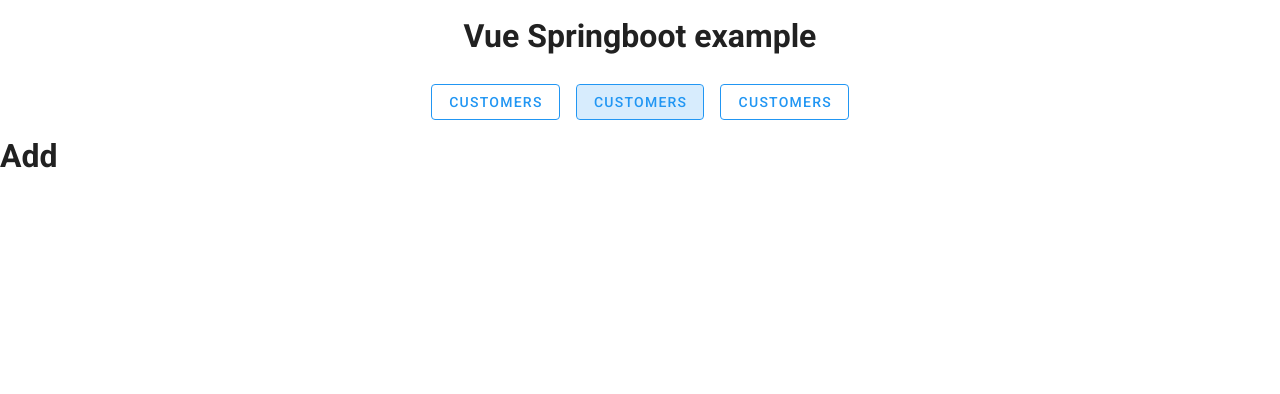
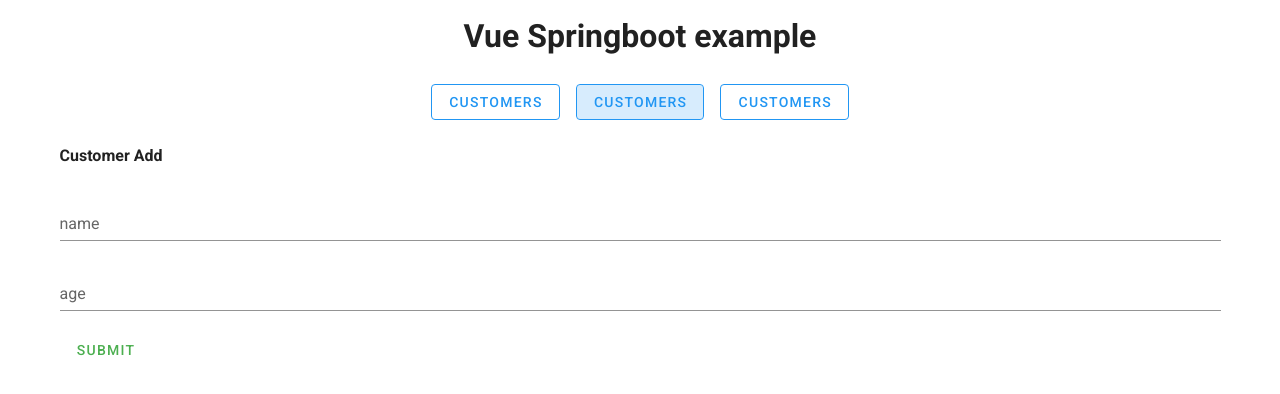
Before and after one commit to git-nori/_tr_SpringAndVueCrud, a Vue app in the folder frontend/: page /add in a window 1280 px wide. Shown: the top 394 px of the page. Built offline with nearby package versions, Linux system fonts and the light colour scheme.

Commit message:
[add]AddCustomer画面の新規作成

```diff
--- a/frontend/src/views/AddCustomer.vue
+++ b/frontend/src/views/AddCustomer.vue
@@ -1,5 +1,69 @@
 <template>
-  <div class="about">
-    <h1>Add</h1>
-  </div>
+  <v-container>
+    <v-row>
+      <v-col>
+        <h4>Customer Add</h4>
+      </v-col>
+    </v-row>
+    <v-row>
+      <v-col v-if="!submitted">
+        <v-form ref="form" v-model="valid" lazy-validation>
+          <v-text-field label="name" required :rules="rules" v-model="customer.name"></v-text-field>
+          <v-text-field label="age" required :rules="rules" v-model="customer.age"></v-text-field>
+          <v-btn :disabled="!valid" text color="success" @click="saveCustomer">submit</v-btn>
+        </v-form>
+      </v-col>
+      <v-col v-else align="center">
+        <h4>You submitted successful!!!</h4>
+      </v-col>
+    </v-row>
+  </v-container>
 </template>
+
+<script>
+import http from "../http-common";
+
+export default {
+  name: "add-customer",
+  data() {
+    return {
+      customer: {
+        id: "",
+        name: "",
+        age: "",
+        active: false
+      },
+      rules: [v => !!v || "required"],
+      valid: false,
+      submitted: false
+    };
+  },
+  methods: {
+    validate() {
+      if (this.$refs.form.validate()) {
+        return true;
+      }
+      return false;
+    },
+    // Customerの新規追加メソッド
+    async saveCustomer() {
+      if (this.validate()) {
+        var data = {
+          name: this.customer.name,
+          age: this.customer.age
+        };
+
+        // [feature]ageに数値が入るようバリデーションをかける機能の追加
+        try {
+          const res = await http.post("/customer", data);
+          this.customer.id = res.data.id;
+          this.customer = {};
+          this.submitted = true;
+        } catch (error) {
+          console.log(error);
+        }
+      }
+    }
+  }
+};
+</script>
```
